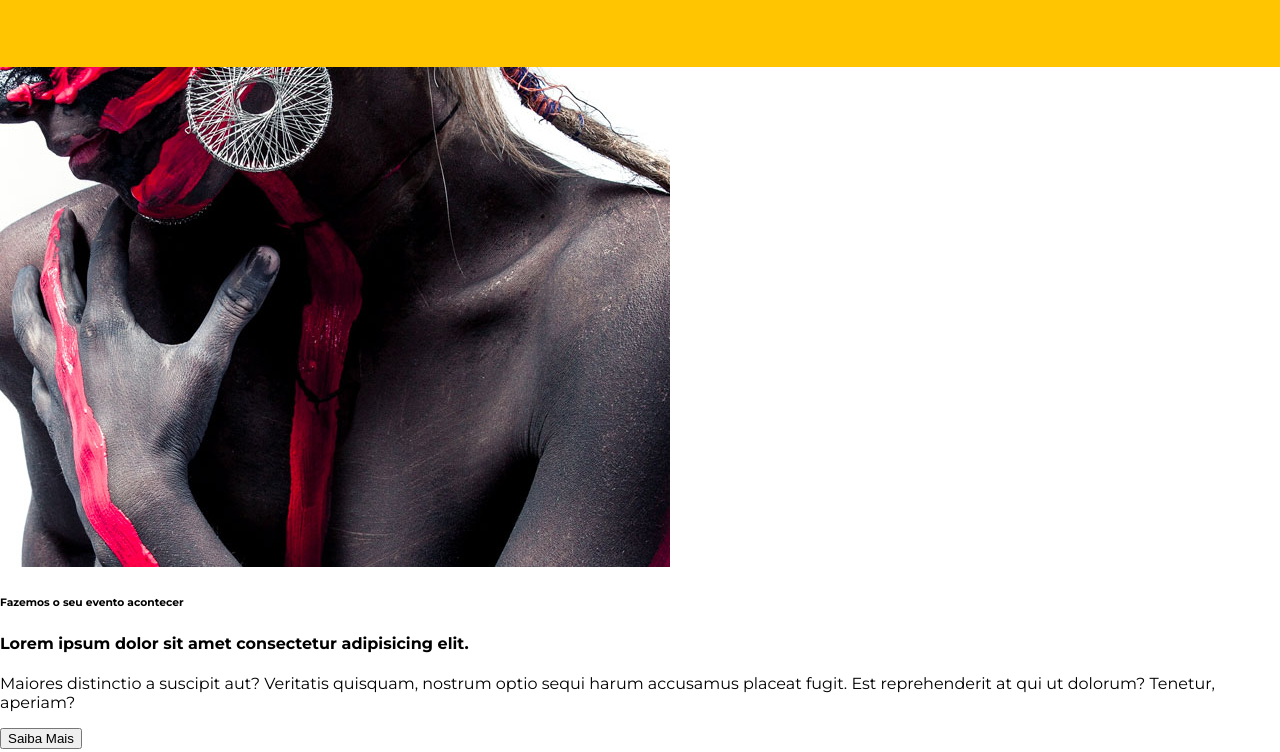
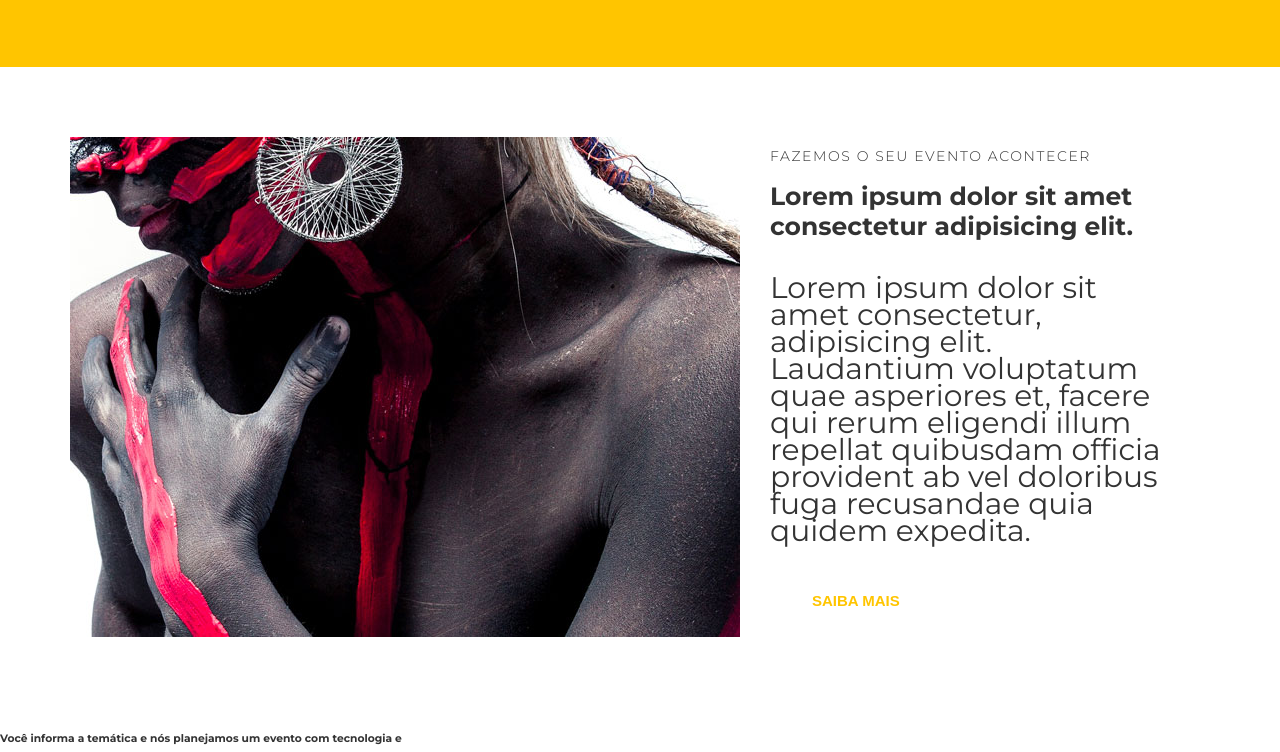
Before and after one commit to wilianfausto/studion, a website: page src/index.html in a window 1280 px wide. Shown: the part 1010-1762 px from the top of the page. Drawn offline with Linux system fonts and the light colour scheme.

```diff
--- a/src/index.html
+++ b/src/index.html
@@ -90,15 +90,15 @@
             </ul>
         </section>
 
-        <section>
-            <div>
-                <img src="./images/institutional.jpg" alt="institutional">
+        <section class="institutional">
+            <img class="institutional__image" src="./images/institutional.jpg" alt="institutional">
+            <div class="institutional__copy">
                 <h6>Fazemos o seu evento acontecer</h6>
                 <h4>Lorem ipsum dolor sit amet consectetur adipisicing elit.</h4>
                 <p>
-                    Maiores distinctio a suscipit aut? Veritatis quisquam, nostrum optio sequi harum accusamus placeat fugit. Est reprehenderit at qui ut dolorum? Tenetur, aperiam?
+                    Lorem ipsum dolor sit amet consectetur, adipisicing elit. Laudantium voluptatum quae asperiores et, facere qui rerum eligendi illum repellat quibusdam officia provident ab vel doloribus fuga recusandae quia quidem expedita.
                 </p>
-                <button>Saiba Mais</button>
+                <button class="btn btn--institutional">Saiba Mais</button>
             </div>
         </section>
 
--- a/src/style.css
+++ b/src/style.css
@@ -1,4 +1,5 @@
 @import url('https://fonts.googleapis.com/css2?family=Montserrat:wght@300;400;700;900&display=swap'); /*impostação fontes */
+@import url('https://fonts.googleapis.com/css2?family=Roboto&display=swap');
 
 * {
     box-sizing: border-box;
@@ -7,6 +8,7 @@
 :root {
     font-family: 'Montserrat', sans-serif;
     font-size: 16px;
+    color: #333;
     --color-primary: #ffc500; /*variavel para ser reutilizada em qualquer situação*/
     --default-padding: 1rem
 }
@@ -14,6 +16,12 @@
 body {
     margin: 0;
     padding-top: 7.75rem;
+}
+
+header,
+main,
+footer {
+    overflow: hidden;
 }
 
 ul {
@@ -51,7 +59,6 @@
 .navbar__links a {
     color: #fff;
     text-decoration: none;
-
 }
 
 .navbar__links a:hover /*utilizado para sombras*/ {
@@ -104,7 +111,6 @@
     font-weight: 400;
     text-transform: uppercase;
     letter-spacing: .1875rem; /*espaçamento entre caracteres*/
-
 }
 
 .slide__copy h2 {
@@ -128,7 +134,6 @@
     font-weight: 700;
     text-transform: uppercase; /*texto em caixa alta*/
     transition: 0.5s all ease;
-
 }
 
 .btn:hover,
@@ -147,11 +152,10 @@
 
 .counter__container {
     display: grid;
-    align-items: center;
-    grid-template-columns: repeat(3, minmax(300px,   1fr)); /*divid o grid conforme o numero de colunas informado, repeat repete*/
+    grid-template-columns: repeat(auto-fit, minmax(300px, 1fr)); /*divid o grid conforme o numero de colunas informado, repeat repete*/
     place-items: center;
     margin: 0;
-    padding: 4.375rem var(--default-padding);
+    padding: 4.375rem 1rem;
 }
 
 .counter__container h3 {
@@ -162,3 +166,34 @@
     display: block;
     font-size: 1.25rem;
 }
+
+.institutional {
+    display: grid;
+    grid-template-columns: auto auto;
+    align-items: center;
+    padding: 4.375rem;
+}
+
+.institutional__copy {
+    padding: 0 1.875rem;
+}
+
+.institutional__copy h6 {
+    font-size: .875rem;
+    font-weight: 300;
+    letter-spacing: .1rem;
+    text-transform: uppercase;
+    margin: 0;
+}
+
+.institutional__copy h4 {
+    font-size: 1.5625rem;
+    margin-top: 1rem;
+}
+
+.institutional p {
+    font-size: 1.8625rem;
+    line-height: 1.6875rem;
+}
+
+.btn
```
